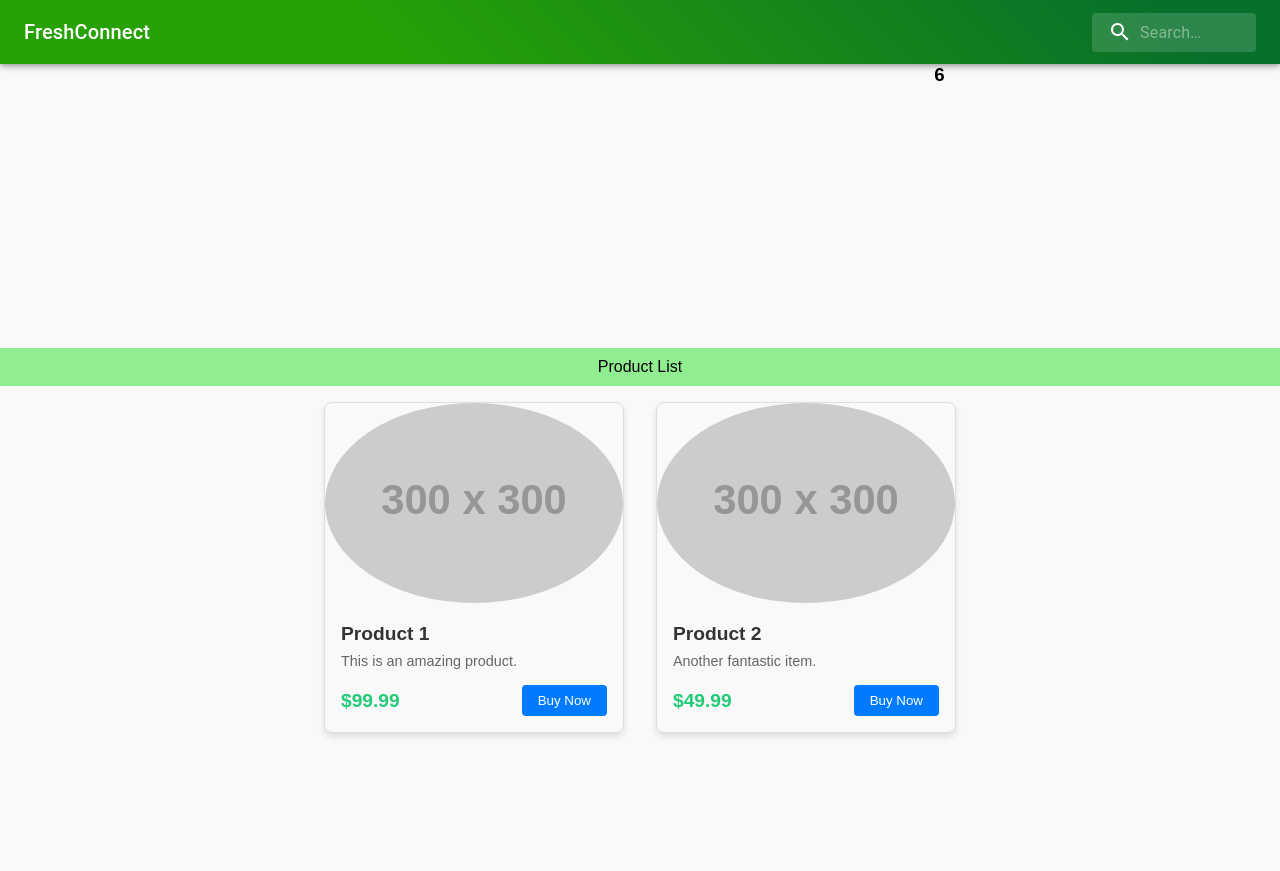
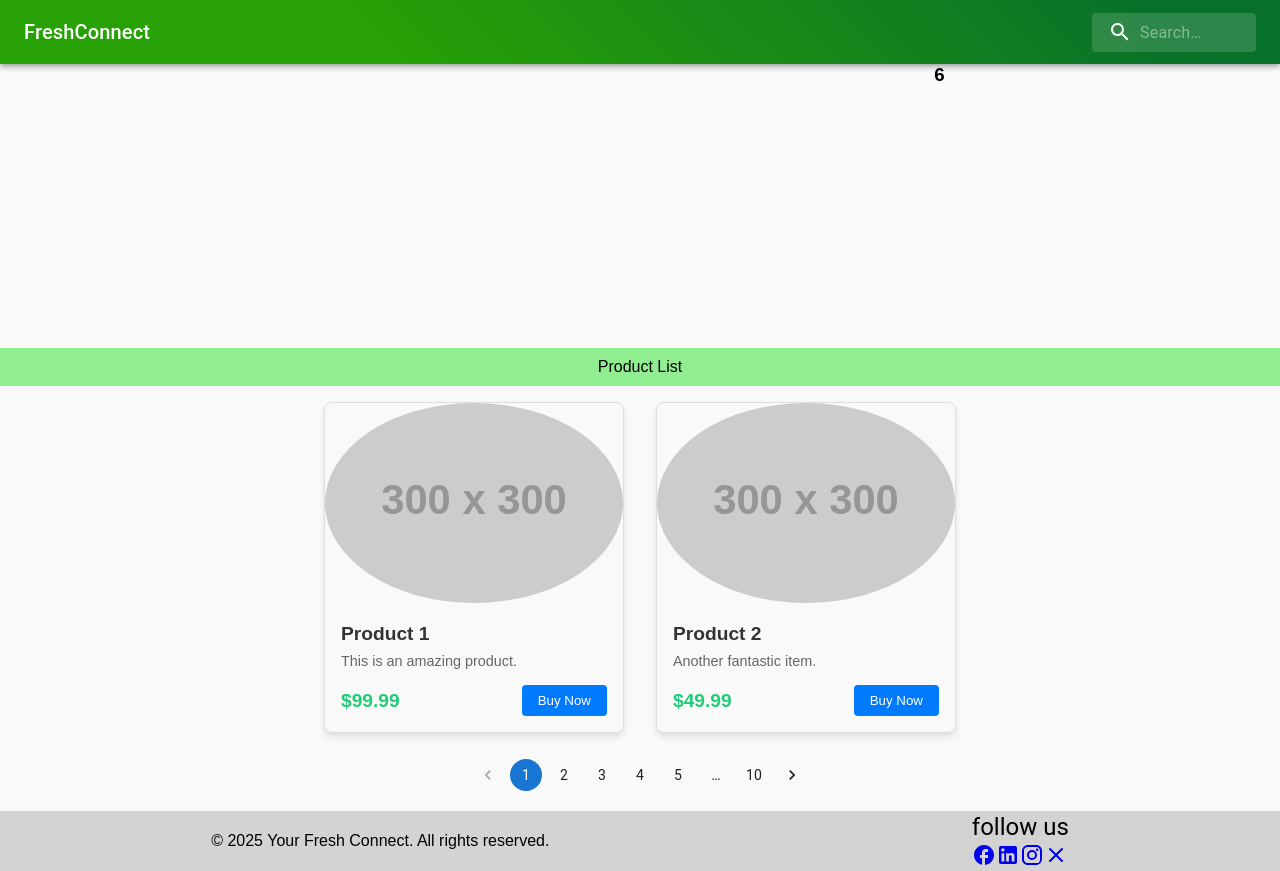
Before and after one commit to sivaguru13/Project_webpage, a React (Create React App) app: page /seller in a window 1280 px wide. Before the commit the page ends 800 px from the top, so only its background shows below. Built offline with nearby package versions, Linux system fonts and the light colour scheme.

Commit message:
seller dashboard update

```diff
--- a/src/Components/SellerDashboard.css
+++ b/src/Components/SellerDashboard.css
@@ -28,3 +28,6 @@ justify-content: space-between;
   background-color: aqua;
   margin: 5px;
 }
+.css-1c5o7vy-MuiPagination-ul{
+  justify-content: center;
+}
--- a/src/Components/SellerDashboard.js
+++ b/src/Components/SellerDashboard.js
@@ -13,6 +13,10 @@ import Slider from "react-slick";
 import "slick-carousel/slick/slick.css";
 import "slick-carousel/slick/slick-theme.css";
 import ProductCard from "./ProductCard";
+import { Pagination, Stack } from "@mui/material";
+import FacebookRoundedIcon from '@mui/icons-material/FacebookRounded';
+import { Instagram, LinkedIn } from "@mui/icons-material";
+import { InstagramIcon, XIcon } from "lucide-react";
 
 
 
@@ -156,12 +160,30 @@ const BuyerWebpage = () => {
       </div>
 
       {/* Category */}
-      <div style={{backgroundColor:'lightgreen',textAlign:'center', width:'100%',fontWeight:'20px',padding:'10px'}}>Product List</div>
-      <div style={{ display: "flex", flexWrap: "wrap", justifyContent: "center" }}>
+      <div style={{backgroundColor:'lightgreen',textAlign:'center', width:'100%',fontWeight:'20px',padding:'10px',}}>Product List</div>
+      <div style={{ display: "flex", flexWrap: "wrap", justifyContent: "center"}}>
       {products.map((product) => (
         <ProductCard key={product.id} product={product} />
       ))}
     </div>
+    <div style={{width:'100%',justifyContent:'center'}}>
+    <Stack spacing={2}>
+      <Pagination count={10} color="primary" />
+    </Stack>
+    </div>
+    <footer class="footer-col" style={{display:'flex',justifyContent:'space-around', marginTop:'10px',backgroundColor:'lightgray', alignItems:'center'}}>
+      <div style={{}}>
+      <Typography variant="p">© 2025 Your Fresh Connect. All rights reserved.</Typography>
+      </div>
+  	 			<div class="social-links">
+           <Typography variant="h5">follow us</Typography>
+  	 				<a href="#"><FacebookRoundedIcon/></a>
+  	 				<a href="#"><LinkedIn/></a>
+  	 				<a href="#"><Instagram/></a>
+  	 				<a href="#"><XIcon/></a>
+  	 			</div>
+  	 		</footer>
+
       </>
 
   );
```
